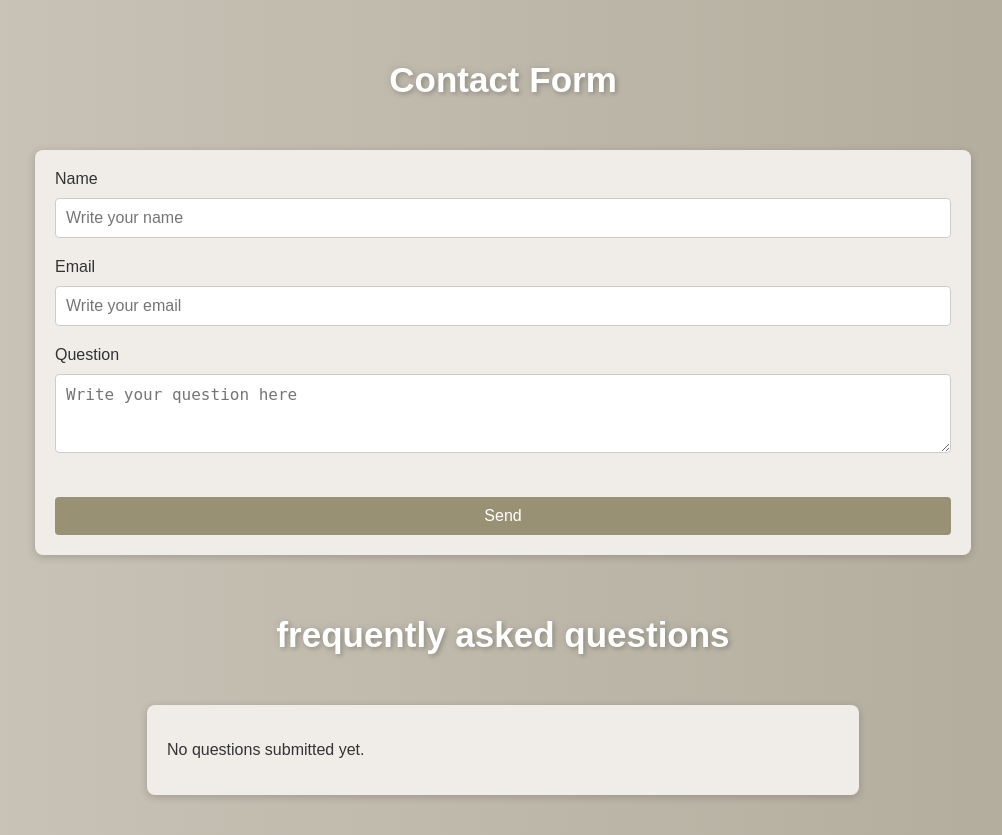
After one commit to Rin055/HomeQuest, a Flask app: page /contact in a window 1280 px wide. The commit adds this page. Shown: the whole page, without its empty margins (137-1139 px from the left). Run offline with Flask 3, Linux system fonts and the light colour scheme.

Commit message:
contact page and fixes

```diff
--- a/main.py
+++ b/main.py
@@ -1,42 +1,46 @@
-from flask import Flask, render_template
+from flask import Flask, render_template, request
 
 app = Flask(__name__)
 
-items = [
-
-    {'title': 'Elegant Design',
-     'description': 'Discover our elegant furniture selection, thoughtfully made to add warmth, timeless style, and a touch of sophistication to every corner of your home',
-     'photo_url': 'https://img.pikbest.com/wp/202345/modern-living-room-decor-in-3d-with-black-sofa-and-plant-decorations-home-interior-render_9615670.jpg!w700wp'},
-
-    {'title': 'Luxury Style',
-     'description': 'Indulge in luxury with our top furniture pieces, crafted for both exceptional comfort and exquisite design to elevate your living space',
-     'photo_url': 'https://c4.wallpaperflare.com/wallpaper/850/684/35/interior-design-style-design-home-wallpaper-preview.jpg'},
-
-    {'title': 'Best Seller',
-     'description': 'These popular items are cherished for their timeless beauty and excellent value, perfect for enhancing any home or space',
-     'photo_url': 'https://images.unsplash.com/photo-1616486338812-3dadae4b4ace?q=80&w=1932&auto=format&fit=crop&ixlib=rb-4.0.3&ixid=M3wxMjA3fDB8MHxwaG90by1wYWdlfHx8fGVufDB8fHx8fA%3D%3D'},
-
-    {'title': 'Sales',
-     'description': 'Take advantage of our current sales and enjoy fantastic discounts on the furniture pieces you’ve been eyeing for your home',
-     'photo_url': 'https://images.pexels.com/photos/90319/pexels-photo-90319.jpeg?auto=compress&cs=tinysrgb&w=600'}
-]
-
+questions = []
 
 @app.route('/')
 def index():
-    return render_template('index.html', items=items)
+    return render_template('index.html')
 
 @app.route('/shop')
 def shop():
-    return render_template('Shop.html')
+    return render_template('shop.html')
 
 @app.route('/aboutus')
 def about_us():
     return render_template('about_us.html')
 
+@app.route('/contact')
+def contact():
+    return render_template('contact.html', questions=questions)
+
+@app.route('/add_question', methods=['POST'])
+def add_question():
+    name = request.form.get('name')
+    mail = request.form.get('mail')
+    question_text = request.form.get('question')
+
+    if not name or not mail or not question_text:
+        return render_template('contact.html', questions=questions, error="All fields are required!")
+
+    questions.append({'name': name, 'mail': mail, 'question': question_text})
+    return render_template('contact.html', questions=questions)
+
+@app.route('/delete_question/<int:index>', methods=['GET'])
+def delete_question(index):
+    if 0 <= index < len(questions):
+        questions.pop(index)
+    return render_template('contact.html', questions=questions)
+
 @app.route('/admin')
 def adminpage():
-    return render_template('Admin.html')
+    return render_template('admin.html')
 
 if __name__ == '__main__':
     app.run(debug=True)
--- a/templates/Admin.html
+++ b/templates/Admin.html
@@ -18,13 +18,13 @@
     }
 
     body {
-      background: linear-gradient(to right, #c1b8a7, #837a69);
+      background: linear-gradient(to right, #c1b8a7, #988f7e);
       font-family: 'Segoe UI', Tahoma, Geneva, Verdana, sans-serif;
     }
 
     /* Form Container */
   form {
-      max-width: 400px;
+      width: 550px;
       margin: 50px auto;
       padding: 25px;
       background-color: #e0d7cc;
--- a/templates/Header.html
+++ b/templates/Header.html
@@ -37,7 +37,7 @@
             <li class="nav-item"><a class="nav-link" href="/">Home</a></li>
             <li class="nav-item"><a class="nav-link" href="/shop">Shop</a></li>
             <li class="nav-item"><a class="nav-link" href="/aboutus">About Us</a></li>
-            <li class="nav-item"><a class="nav-link" href="#">Contact</a></li>
+            <li class="nav-item"><a class="nav-link" href="/contact">Contact</a></li>
         </ul>
         <form class="form-inline ml-3">
             <input class="form-control mr-sm-2" type="search" placeholder="Search for furniture...">
--- a/templates/about_us.html
+++ b/templates/about_us.html
@@ -13,8 +13,8 @@
 
 
 body {
-    background: linear-gradient(to right, #c1b8a7, #837a69);
-    color: white;
+    background: linear-gradient(to right, #eae6de, #beb4a2);
+    color: #333;
 }
 
 .container.my-5 {
--- /dev/null
+++ b/templates/contact.html
@@ -0,0 +1,170 @@
+<!DOCTYPE html>
+<html lang="en">
+<head>
+  <meta charset="UTF-8">
+  <title>Contact</title>
+</head>
+<style>
+
+body {
+    font-family: Arial, sans-serif;
+    background: linear-gradient(to right, #cac5b9, #b1ab9b);
+    color: #333;
+    margin: 0;
+    padding: 0;
+}
+
+h2.admin-text {
+    text-align: center;
+    font-size: 35px;
+    margin-top: 60px;
+    color: white;
+    text-shadow:
+        2px 2px 4px rgba(0, 0, 0, 0.184),
+        0 0 10px rgba(0, 0, 0, 0.101);
+}
+
+.main-box {
+    background-color: #f0ede9;
+    padding: 20px;
+    border-radius: 8px;
+    box-shadow: 0 2px 8px rgba(0, 0, 0, 0.184);
+    margin: 0 auto;
+    margin-top: 50px;
+    width: 70%;
+}
+
+.form-group {
+    margin-bottom: 20px;
+}
+
+.form-group label {
+    display: block;
+    font-size: 16px;
+    color: #333;
+    margin-bottom: 5px;
+}
+
+.form-control {
+    width: 100%;
+    padding: 10px;
+    font-size: 16px;
+    border: 1px solid #ccc;
+    border-radius: 4px;
+    margin-top: 5px;
+    box-sizing: border-box;
+}
+
+textarea.form-control {
+    resize: vertical;
+}
+
+
+button[type="submit"] {
+    background-color: #989173;
+    color: white;
+    padding: 10px 20px;
+    border: none;
+    border-radius: 4px;
+    font-size: 16px;
+    cursor: pointer;
+    width: 100%;
+    margin-top: 20px;
+}
+
+button[type="submit"]:hover {
+    background-color: #c3b6a7;
+}
+
+.main-wrapper {
+    width: 75%;
+    margin: 40px auto;
+}
+
+.accordion .alert {
+    background-color: #fffefc;
+    border: 1px solid #d3cbbd;
+    border-radius: 8px;
+    margin-bottom: 15px;
+    padding: 20px;
+    box-shadow: 0 2px 6px rgba(0, 0, 0, 0.07);
+    position: relative;
+}
+
+.accordion .alert strong {
+    display: block;
+    font-size: 17px;
+    margin-bottom: 5px;
+    color: #6a5c40;
+}
+
+.accordion .alert:hover {
+    transform: translateY(-2px);
+    box-shadow: 0 4px 12px rgba(0, 0, 0, 0.12);
+}
+
+.accordion .btn-danger {
+    background-color: #b66b6b;
+    border: none;
+    padding: 5px 10px;
+    font-size: 13px;
+    border-radius: 4px;
+    cursor: pointer;
+    color: white;
+    position: absolute;
+    top: 10px;
+    right: 10px;
+    transition: background-color 0.2s ease-in-out;
+}
+
+.accordion .btn-danger:hover {
+    background-color: #a14d4d;
+}
+</style>
+<body>
+
+  <h2 class="admin-text">Contact Form</h2>
+
+  <div class="main-box">
+    <form action="/add_question" method="POST">
+        <div class="form-group">
+            <label for="exampleFormControlInput1">Name</label>
+            <input type="text" class="form-control" id="exampleFormControlInput1" name="name"
+                   placeholder="Write your name" required>
+        </div>
+        <div class="form-group">
+            <label for="exampleFormControlInput2">Email</label>
+            <input type="email" class="form-control" id="exampleFormControlInput2" name="mail"
+                   placeholder="Write your email" required>
+        </div>
+        <div class="form-group">
+            <label for="exampleFormControlTextarea1">Question</label>
+            <textarea class="form-control" id="exampleFormControlTextarea1" name="question" rows="3"
+                      placeholder="Write your question here" required></textarea>
+        </div>
+        <button type="submit" class="btn btn-primary">Send</button>
+    </form>
+  </div>
+
+  <h2 class="admin-text">frequently asked questions</h2>
+
+  <div class="main-wrapper">
+    <div class="main-box">
+      <div class="accordion" id="faqAccordion">
+        {% if questions %}
+          {% for question in questions %}
+            <div class="alert alert-warning" role="alert">
+              <a href="/delete_question/{{ loop.index0 }}" class="btn btn-danger btn-sm">Delete</a>
+              <strong>{{ question['name'] }}</strong>
+              {{ question['question'] }}
+            </div>
+          {% endfor %}
+        {% else %}
+          <p>No questions submitted yet.</p>
+        {% endif %}
+      </div>
+    </div>
+  </div>
+
+</body>
+</html>
--- a/templates/index.html
+++ b/templates/index.html
@@ -13,7 +13,7 @@
 
         body {
             font-family: 'Poppins', sans-serif;
-            background: linear-gradient(to right, #c1b8a7, #837a69);
+            background: linear-gradient(to right, #eae6de, #beb4a2);
             color: #333;
             margin: 0;
             padding: 0;
@@ -35,6 +35,7 @@
             justify-content: center;
             padding: 20px;
             border-radius: 15px;
+
         }
 
         .btn-primary {
@@ -68,6 +69,7 @@
 
         .card {
             border-radius: 10px;
+            outline: #ada69a solid 1px;
         }
 
         .container h2 {
```
